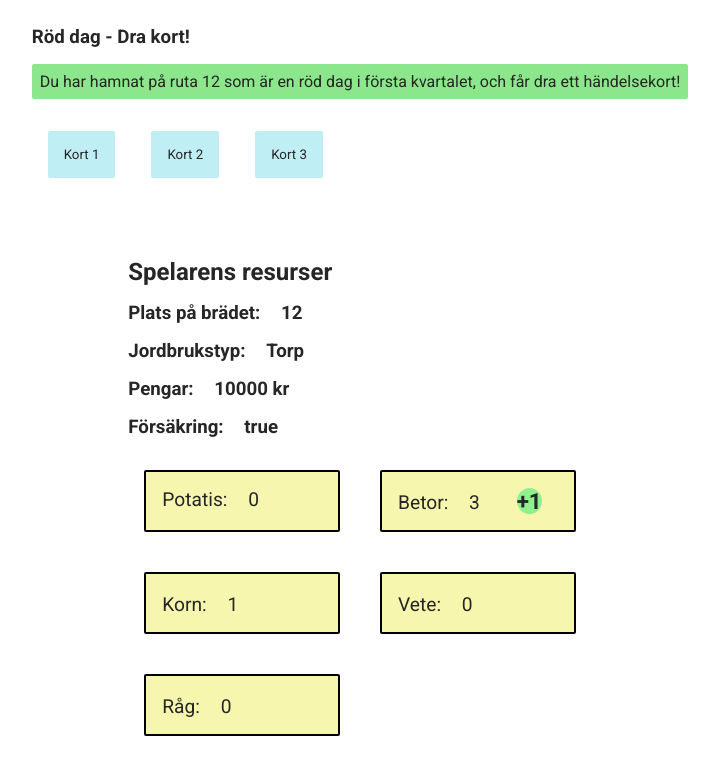
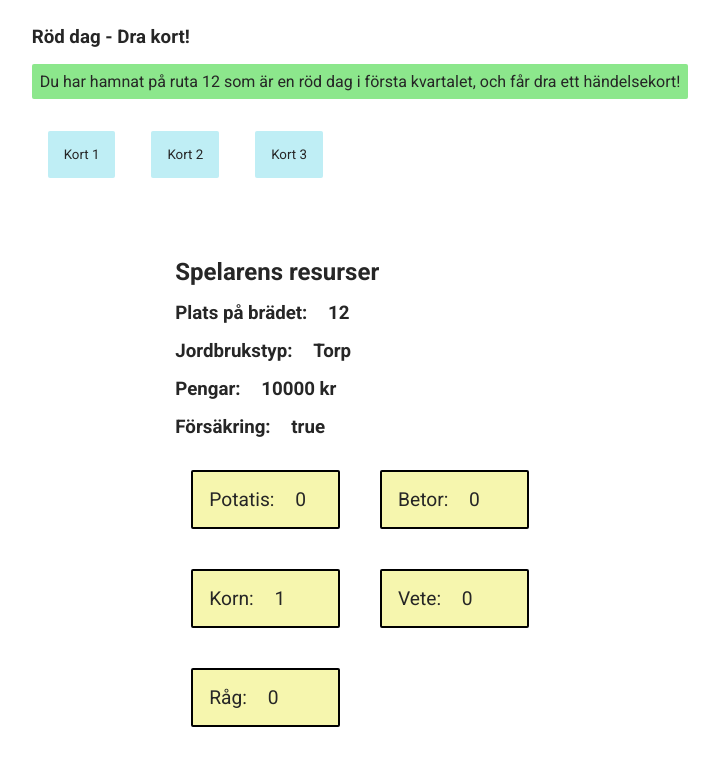
Before and after one commit to DavidAkerlind/Project-BondeSpelet, a plain HTML site: page index.html in a window 1280 px wide. Both pictures are taken after a click on the button "Rulla tärningen". Shown: the part 108-882 px from the top of the page, without its empty margins (280-999 px from the left). Drawn offline with Linux system fonts and the light colour scheme.

Commit message:
working on the visualisation of remove anda add crops

```diff
--- a/index.html
+++ b/index.html
@@ -11,7 +11,9 @@
         <!-- Rulla tärnings sektion -->
         <div id="rollDiceSection">
             <button id="rollDiceButton">Rulla tärningen</button>
-            <div id="rollMessage" class="message"> Jag gissar att du inte har rullat tärningen än?</div>
+            <div id="rollMessage" class="message">
+                Jag gissar att du inte har rullat tärningen än?
+            </div>
             <div id="rollAgainButtons" class="buttons" style="display: none">
                 <button id="rollAgain">Rulla igen</button>
                 <button id="endTurn">Avsluta tur</button>
@@ -35,7 +37,6 @@
             <!-- Denna div ska finnas i HTML -->
         </div>
 
-
         <div id="cardDay" style="display: none">
             <h3>Röd dag - Dra kort!</h3>
             <div id="cardDayMessage" class="message"></div>
@@ -46,9 +47,6 @@
             </div>
         </div>
 
-        </div>
-
-
         <!--  resources sektion -->
         <div class="resources">
             <h2>Spelarens resurser</h2>
@@ -58,10 +56,10 @@
             <h3>Försäkring: <span id="hasInsurance"></span></h3>
             <div id="cropsPlanted" class="crops-planted">
                 <p class="crops">Potatis: <span id="potatis">0</span></p>
-                <p class="crops">Betor: <span id="betor">0</span> <span id="addedCropsIndicator" class="indicator-span-crop"></span></p>
-                <p class="crops">Korn: <span id="korn">0</span><span id="addedCropsIndicator" class="indicator-span-crop"></span></p>
-                <p class="crops">Vete: <span id="vete">0</span><span id="addedCropsIndicator" class="indicator-span-crop"></span></p>
-                <p class="crops">Råg: <span id="rag">0</span><span id="addedCropsIndicator" class="indicator-span-crop"></span></p>
+                <p class="crops">Betor: <span id="betor">0</span></p>
+                <p class="crops">Korn: <span id="korn">0</span></p>
+                <p class="crops">Vete: <span id="vete">0</span></p>
+                <p class="crops">Råg: <span id="rag">0</span></p>
             </div>
         </div>
         <script src="./script.js"></script>
--- a/script.js
+++ b/script.js
@@ -329,7 +329,7 @@ function cardDay(placeOnBoard, season) {
     //let randomIndexForCard = Math.floor(
     //    Math.random() * cardsInRightSeason.length         denna är det som ranomiserar vilet kort man får
     // );
-    let randomIndexForCard = 2; // denna väljer just nu vilket kort man får
+    let randomIndexForCard = 1; // denna väljer just nu vilket kort man får
     let chosenCard = cardsInRightSeason[randomIndexForCard];
 
     console.log(
@@ -367,21 +367,22 @@ function removeRandomCrops(amountToRemove) {
         if (player1.crops[randomCrop] === 0) {
             availableCrops.splice(randomIndex, 1);
         }
+
         let cropSpan = document.getElementById(randomCrop);
-        let indicatorSpan = cropSpan.nextElementSibling; // Hitta "addedCropsIndicator"
+        let indicatorSpan = document.createElement("span"); // här vill jag skapa ett span element som sak ligga i cropspan
 
-        if (cropSpan) {
-            cropSpan.textContent = player1.crops[randomCrop]; // Uppdatera antalet
-        }
+        indicatorSpan.textContent = "-1";
+        indicatorSpan.style.backgroundColor = "rgb(240, 141, 141)";
 
-        if (indicatorSpan) {
-            indicatorSpan.textContent = " -" + amountToRemove;
-            indicatorSpan.style.backgroundColor = "rgb(240, 141, 141)";
-            // Ta bort meddelandet efter en viss tid
-            setTimeout(() => {
-                indicatorSpan.textContent = ""; // Rensa efter 2 sekunder
-            }, 20000);
-        }
+        console.log(
+            `randomCrop: ${randomCrop} cropspan: ${cropSpan} indicatorSpan: ${indicatorSpan}`
+        );
+        cropSpan.appendChild(indicatorSpan);
+
+        setTimeout(() => {
+            indicatorSpan.textContent = "";
+        }, 5000);
+
         console.log(`-1 ${randomCrop}`);
     }
 
@@ -404,22 +405,22 @@ function addRandomCrops(amountToAdd) {
         // Lägg till en enhet av den slumpmässiga grödan
         player1.crops[randomCrop]++;
 
-        let cropSpan = document.getElementById(randomCrop);
-        let indicatorSpan = cropSpan.nextElementSibling; // Hitta "addedCropsIndicator"
+        // let cropSpan = document.getElementById(randomCrop);
+        // let indicatorSpan = cropSpan.nextElementSibling; // Hitta "addedCropsIndicator"
 
-        if (cropSpan) {
-            cropSpan.textContent = player1.crops[randomCrop]; // Uppdatera antalet
-        }
+        // if (cropSpan) {
+        //     cropSpan.textContent = player1.crops[randomCrop]; // Uppdatera antalet
+        // }
 
-        if (indicatorSpan) {
-            indicatorSpan.textContent = " +" + amountToAdd;
-            indicatorSpan.style.backgroundColor = "rgb(144, 240, 141)";
+        // if (indicatorSpan) {
+        //     indicatorSpan.textContent = " +" + amountToAdd;
+        //     indicatorSpan.style.backgroundColor = "rgb(144, 240, 141)";
 
-            // Ta bort meddelandet efter en viss tid
-            setTimeout(() => {
-                indicatorSpan.textContent = ""; // Rensa efter 2 sekunder
-            }, 20000);
-        }
+        //     // Ta bort meddelandet efter en viss tid
+        //     setTimeout(() => {
+        //         indicatorSpan.textContent = ""; // Rensa efter 2 sekunder
+        //     }, 5000);
+        // }
         console.log(`+1 ${randomCrop}`);
     }
 
```
